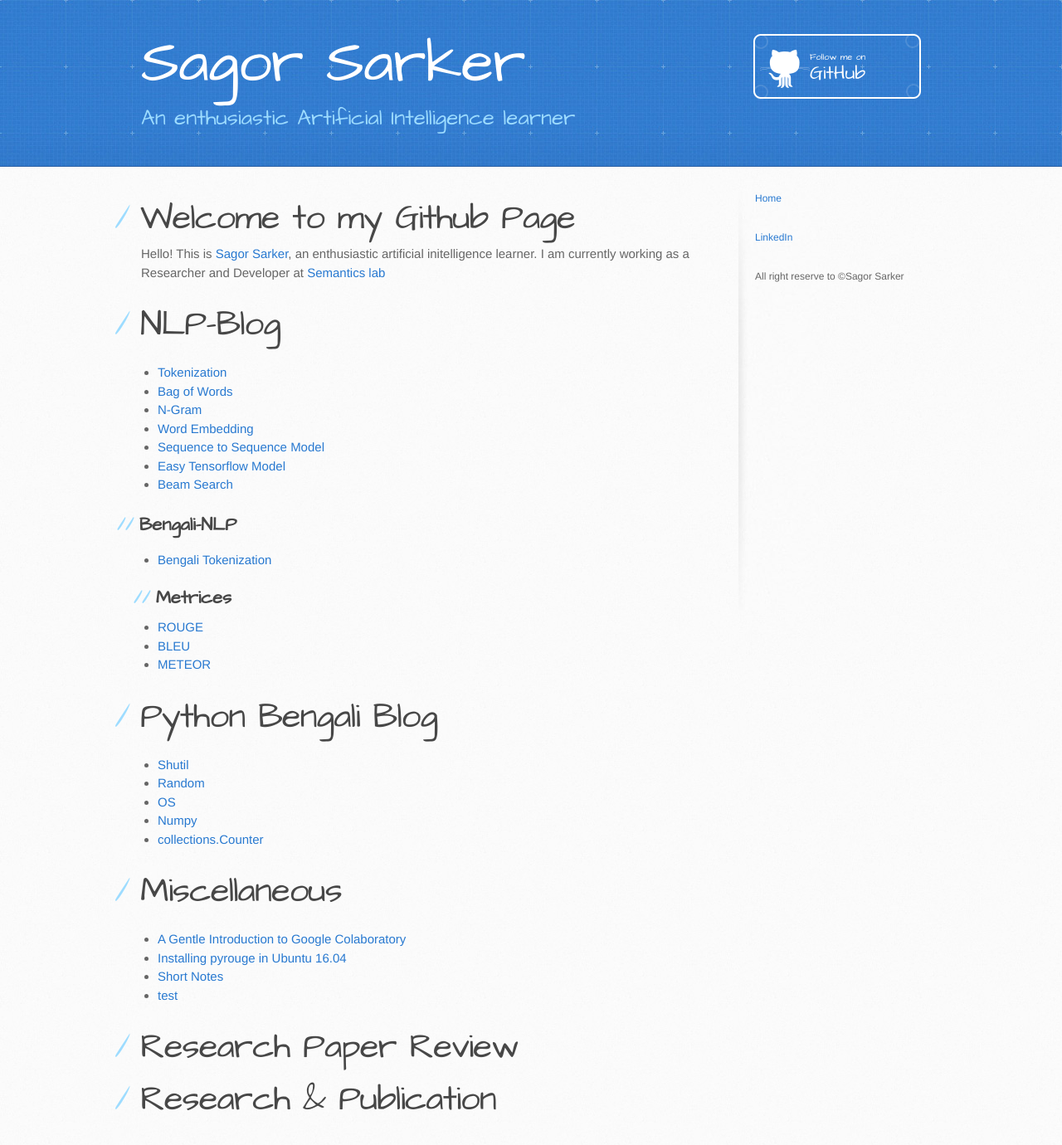
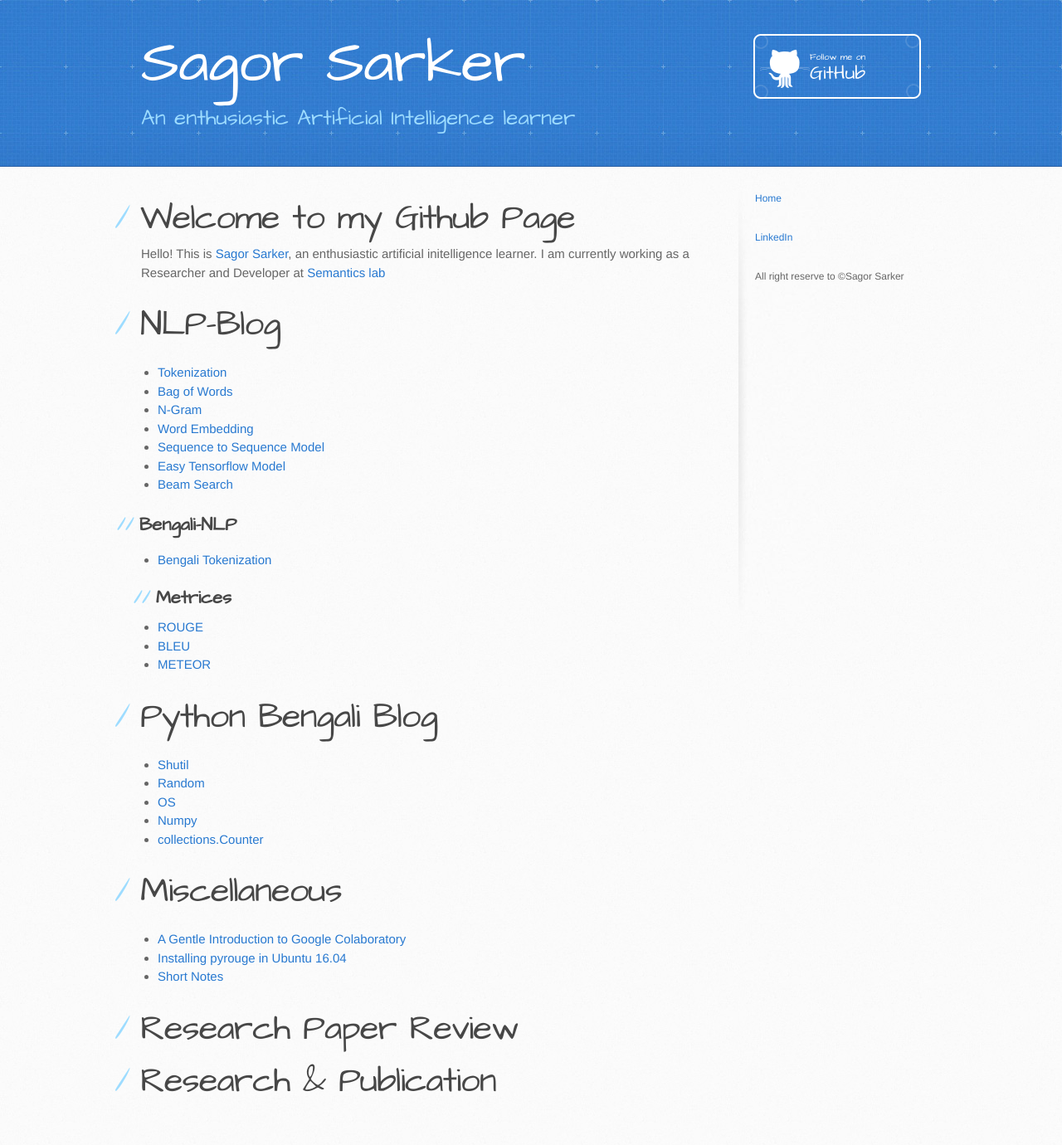
Before and after one commit to sagorbrur/sagorbrur.github.io, a Jekyll site: the page built from index.md, in a window 1280 px wide. Shown: the whole page at 83% size. Built offline with Jekyll 4.4.1, drawn with Linux system fonts in a browser that asks for light colours; our own code applies the rules of GitHub Pages for plain Markdown files; after the commit the page ends 1357 px from its top, so only the background shows below that.

Commit message:
Update index.md

```diff
--- a/index.md
+++ b/index.md
@@ -29,7 +29,6 @@ I am currently working as a Researcher and Developer at [Semantics lab](http://s
 * [A Gentle Introduction to Google Colaboratory](colab_intro.md)
 * [Installing pyrouge in Ubuntu 16.04](install_rouge.md)
 * [Short Notes](tools_short_note/library_short.md)
-* [test](notebook/pre_processing_text.ipynb)
 
 # Research Paper Review
 
```
